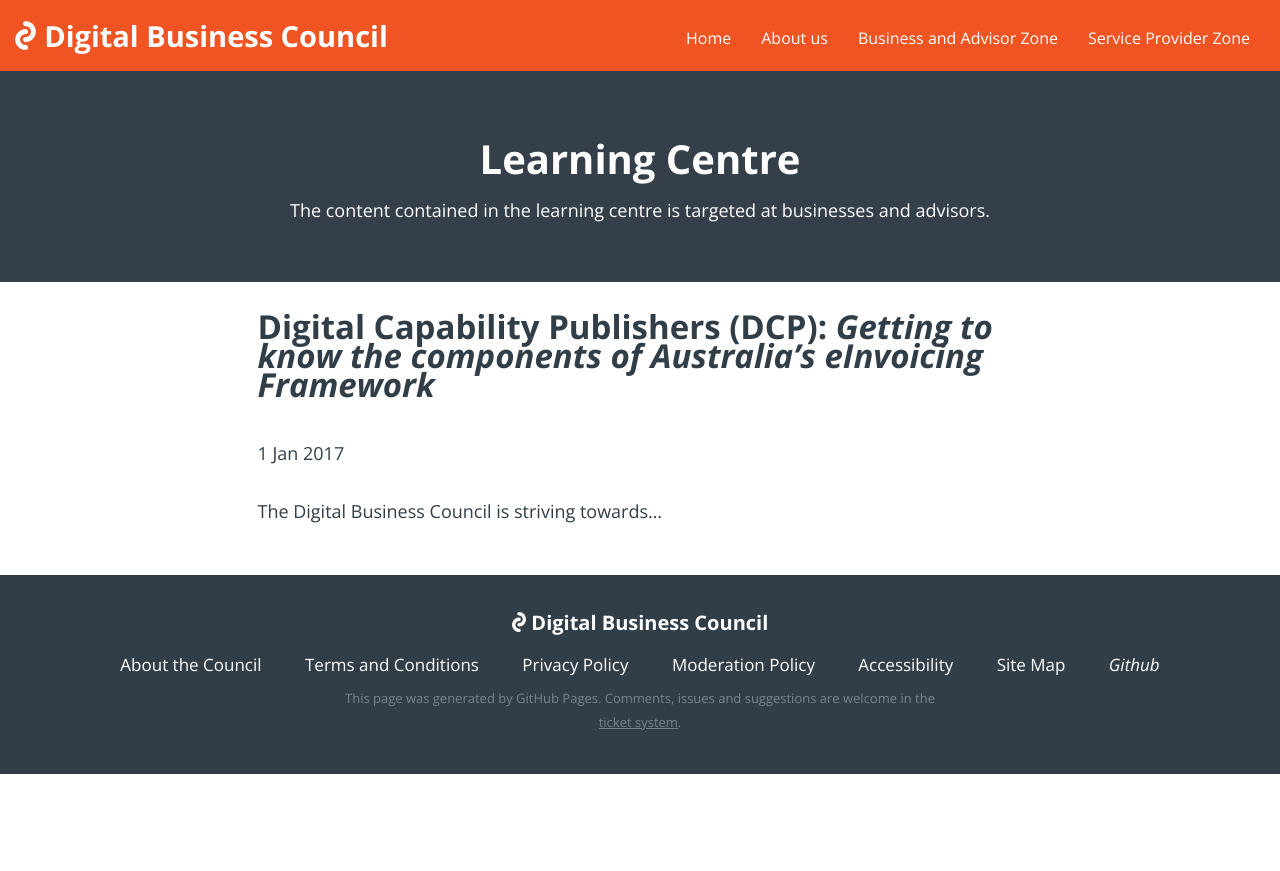
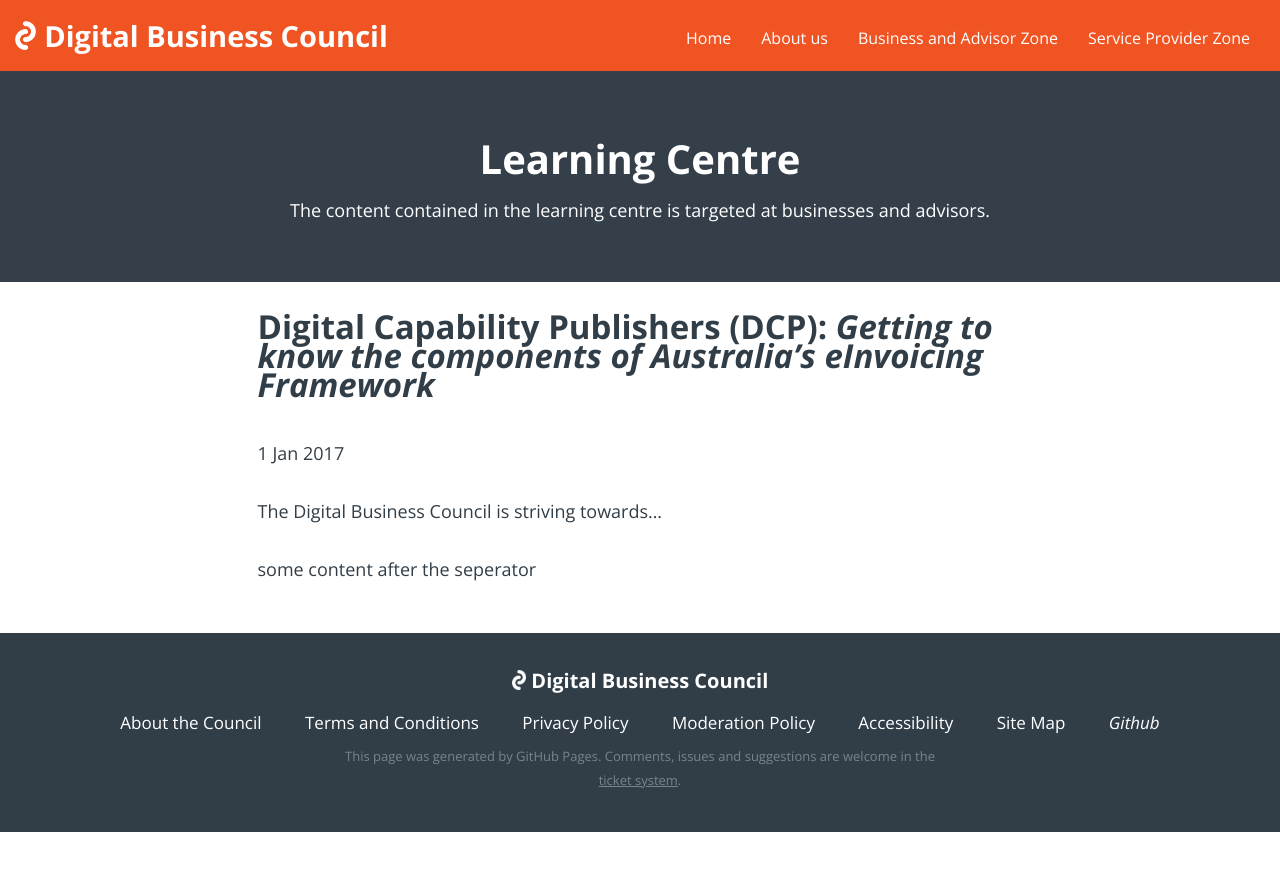
Before and after one commit to Digital-Business-Council/Digital-Business-Council.github.io, a Jekyll site: the page built from _posts/2017-01-01-DCP.md, in a window 1280 px wide. Shown: the top 871 px of the page. Built offline with Jekyll 4.4.1, drawn with Linux system fonts in a browser that asks for light colours.

Commit message:
Update 2017-01-01-DCP.md

```diff
--- a/_posts/2017-01-01-DCP.md
+++ b/_posts/2017-01-01-DCP.md
@@ -4,6 +4,7 @@
 date: 2017-1-1 16:16:01 +1000
 categories: DCP
 permalink: /learning-centre/20170101-1
+excerpt_separator: <!--more-->
 ---
 
 # Digital Capability Publishers (DCP): *Getting to know the components of Australia's eInvoicing Framework*
@@ -11,3 +12,7 @@
 1 Jan 2017
 
 The Digital Business Council is striving towards...
+
+<!--more-->
+
+some content after the seperator
```
